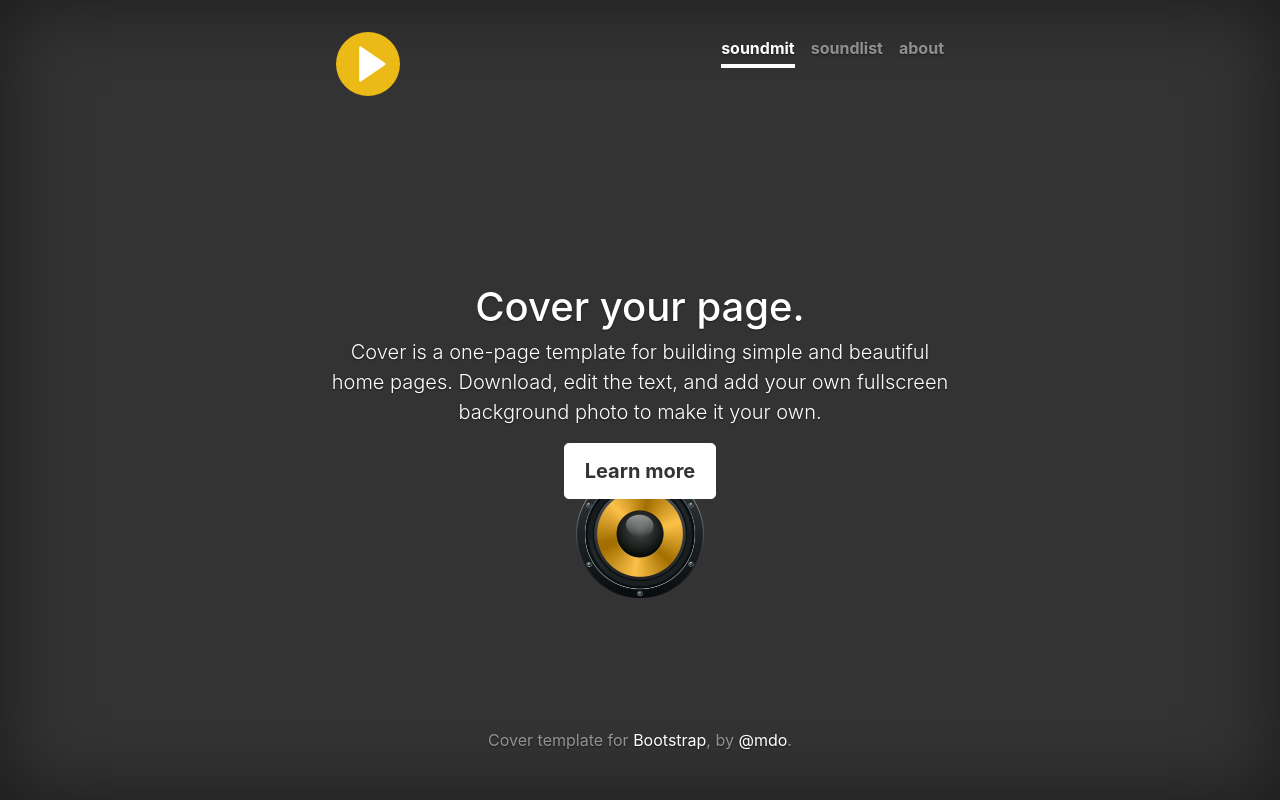
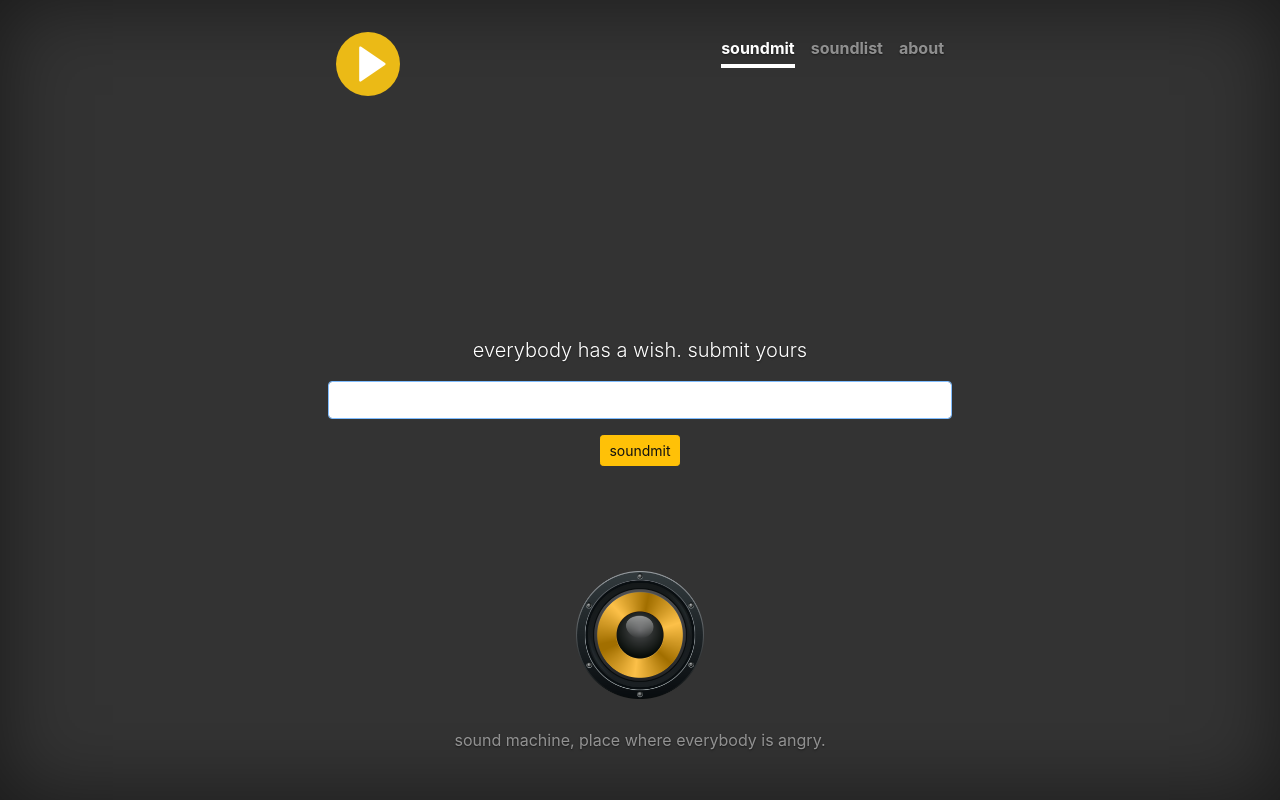
Before and after one commit to m24ko/rpsm, a Flask app: page / in a window 1280 px wide. Run offline with Flask 2, Linux system fonts and the light colour scheme; some libraries are stand-ins or nearby versions.

Commit message:
prelazimo na linux

```diff
--- /dev/null
+++ b/main/MockDB.py
@@ -0,0 +1,2 @@
+class DB(object):
+    data = []
--- a/main/main.py
+++ b/main/main.py
@@ -1,11 +1,39 @@
-from flask import Flask, render_template
+from flask import Flask, render_template, flash, redirect, url_for, session, request, logging
+from wtforms import Form, StringField, TextAreaField, PasswordField, validators
+from MockDB import DB
 
 app = Flask(__name__)
 
 
-@app.route("/")
+@app.route("/", methods=['GET', 'POST'])
 def index():
-    return render_template("index.html")
+    form = RegisterForm(request.form)
+    if request.method == 'POST' and form.validate():
+        song_url = form.youtube_url.data
+        DB.data.append(song_url)
+        form.reset()
+        redirect(url_for('index'))
+    return render_template("soundmit.html", form=form, a="vlada")
+
+
+@app.route("/soundlist")
+def soundlist():
+    return render_template("soundlist.html", songs=DB.data)
+
+
+@app.route("/about")
+def about():
+    return render_template("about.html")
+
+
+# Soundmit Form Class
+class RegisterForm(Form):
+    youtube_url = StringField('', [validators.DataRequired(),
+                                   validators.URL()])
+
+    def reset(self):
+        self.youtube_url.data = ''
+
 
 if __name__ == '__main__':
     app.run()
--- a/main/static/css/style.css
+++ b/main/static/css/style.css
@@ -27,7 +27,7 @@ a:hover {
 html,
 body {
   height: 100%;
-  background: #333333 url(../img/background.png) no-repeat center 70%;
+  background: #333333 url(../img/background.png) no-repeat center 85%;
   background-size: 10%;
 }
 body {
@@ -57,6 +57,10 @@ body {
 /* Padding for spacing */
 .inner {
   padding: 2rem;
+}
+
+.li-test-color {
+  color: #000;
 }
 
 
--- /dev/null
+++ b/main/templates/includes/_formhelpers.html
@@ -0,0 +1,8 @@
+{% macro render_field(field) %}
+  {{ field(**kwargs)|safe }}
+  {% if field.errors %}
+    {% for error in field.errors %}
+      <span class="help-inline">{{ error }}</span>
+    {% endfor %}
+  {% endif %}
+{% endmacro %}
--- a/main/templates/index.html
+++ /dev/null
@@ -1,66 +0,0 @@
-<!DOCTYPE html>
-<html lang="en">
-  <head>
-    <meta charset="utf-8">
-    <meta name="viewport" content="width=device-width, initial-scale=1, shrink-to-fit=no">
-    <meta name="description" content="">
-    <meta name="author" content="">
-    <link rel="icon" href="../../../../favicon.ico">
-
-    <title>Cover Template for Bootstrap</title>
-
-    <!-- Bootstrap core CSS -->
-    <link rel="stylesheet" href="https://maxcdn.bootstrapcdn.com/bootstrap/4.0.0-beta/css/bootstrap.min.css" integrity="sha384-/Y6pD6FV/Vv2HJnA6t+vslU6fwYXjCFtcEpHbNJ0lyAFsXTsjBbfaDjzALeQsN6M" crossorigin="anonymous">
-
-    <!-- Custom styles for this template -->
-    <link href="{{ url_for('static', filename='css/style.css') }}" rel="stylesheet">
-  </head>
-
-  <body>
-
-    <div class="site-wrapper">
-
-      <div class="site-wrapper-inner">
-
-        <div class="cover-container">
-
-          <div class="masthead clearfix">
-            <div class="inner">
-              <h3 class="masthead-brand"><img src="{{ url_for('static', filename='img/play-button.png') }}"></h3>
-              <nav class="nav nav-masthead">
-                <a class="nav-link active" href="#">soundmit</a>
-                <a class="nav-link" href="#">soundlist</a>
-                <a class="nav-link" href="#">about</a>
-              </nav>
-            </div>
-          </div>
-
-          <div class="inner cover">
-            <h1 class="cover-heading">Cover your page.</h1>
-            <p class="lead">Cover is a one-page template for building simple and beautiful home pages. Download, edit the text, and add your own fullscreen background photo to make it your own.</p>
-            <p class="lead">
-              <a href="#" class="btn btn-lg btn-secondary">Learn more</a>
-            </p>
-          </div>
-
-          <div class="mastfoot">
-            <div class="inner">
-              <p>Cover template for <a href="https://getbootstrap.com">Bootstrap</a>, by <a href="https://twitter.com/mdo">@mdo</a>.</p>
-            </div>
-          </div>
-
-        </div>
-
-      </div>
-
-    </div>
-
-    <!-- Bootstrap core JavaScript
-    ================================================== -->
-    <!-- Placed at the end of the document so the pages load faster -->
-    <script src="https://code.jquery.com/jquery-3.2.1.slim.min.js" integrity="sha384-KJ3o2DKtIkvYIK3UENzmM7KCkRr/rE9/Qpg6aAZGJwFDMVNA/GpGFF93hXpG5KkN" crossorigin="anonymous"></script>
-    <script>window.jQuery || document.write('<script src="/js/jquery.min.js"><\/script>')</script>
-    <script src="https://cdnjs.cloudflare.com/ajax/libs/popper.js/1.11.0/umd/popper.min.js" integrity="sha384-b/U6ypiBEHpOf/4+1nzFpr53nxSS+GLCkfwBdFNTxtclqqenISfwAzpKaMNFNmj4" crossorigin="anonymous"></script>
-    <script src="https://maxcdn.bootstrapcdn.com/bootstrap/4.0.0-beta/js/bootstrap.min.js" integrity="sha384-h0AbiXch4ZDo7tp9hKZ4TsHbi047NrKGLO3SEJAg45jXxnGIfYzk4Si90RDIqNm1" crossorigin="anonymous"></script>
-  </body>
-</html>
--- a/main/templates/layout.html
+++ b/main/templates/layout.html
@@ -1,24 +1,82 @@
 <!DOCTYPE html>
 <html lang="en">
-  <head>
-    <!-- Required meta tags -->
+<head>
     <meta charset="utf-8">
     <meta name="viewport" content="width=device-width, initial-scale=1, shrink-to-fit=no">
+    <meta name="description" content="">
+    <meta name="author" content="Marko Šuker & Vladimir Vulin">
+    <link rel="icon" href="{{ url_for('static', filename='img/play-button.png') }}">
 
-    <meta name="author" content="Marko Suker & Vladimir Vulin">
+    <title>Cover Template for Bootstrap</title>
 
-    <!-- Bootstrap CSS -->
-    <link rel="stylesheet" href="https://maxcdn.bootstrapcdn.com/bootstrap/4.0.0-beta/css/bootstrap.min.css" integrity="sha384-/Y6pD6FV/Vv2HJnA6t+vslU6fwYXjCFtcEpHbNJ0lyAFsXTsjBbfaDjzALeQsN6M" crossorigin="anonymous">
-  </head>
-  <body>
-    {% block body %}
+    <!-- Bootstrap core CSS -->
+    <link rel="stylesheet" href="https://maxcdn.bootstrapcdn.com/bootstrap/4.0.0-beta/css/bootstrap.min.css"
+          integrity="sha384-/Y6pD6FV/Vv2HJnA6t+vslU6fwYXjCFtcEpHbNJ0lyAFsXTsjBbfaDjzALeQsN6M" crossorigin="anonymous">
 
-    {% endblock %}
+    <!-- Custom styles for this template -->
+    <link href="{{ url_for('static', filename='css/style.css') }}" rel="stylesheet" type="text/css">
+</head>
 
-    <!-- Optional JavaScript -->
-    <!-- jQuery first, then Popper.js, then Bootstrap JS -->
-    <script src="https://code.jquery.com/jquery-3.2.1.slim.min.js" integrity="sha384-KJ3o2DKtIkvYIK3UENzmM7KCkRr/rE9/Qpg6aAZGJwFDMVNA/GpGFF93hXpG5KkN" crossorigin="anonymous"></script>
-    <script src="https://cdnjs.cloudflare.com/ajax/libs/popper.js/1.11.0/umd/popper.min.js" integrity="sha384-b/U6ypiBEHpOf/4+1nzFpr53nxSS+GLCkfwBdFNTxtclqqenISfwAzpKaMNFNmj4" crossorigin="anonymous"></script>
-    <script src="https://maxcdn.bootstrapcdn.com/bootstrap/4.0.0-beta/js/bootstrap.min.js" integrity="sha384-h0AbiXch4ZDo7tp9hKZ4TsHbi047NrKGLO3SEJAg45jXxnGIfYzk4Si90RDIqNm1" crossorigin="anonymous"></script>
-  </body>
+{% set navigation_bar = [
+('../', 'soundmit', 'soundmit'),
+('soundlist', 'soundlist', 'soundlist'),
+('about', 'about', 'about')
+] -%}
+
+{% set active_page = active_page|default('index') -%}
+
+<body>
+
+<div class="site-wrapper">
+
+    <div class="site-wrapper-inner">
+
+        <div class="cover-container">
+
+            <div class="masthead clearfix">
+                <div class="inner">
+                    <h3 class="masthead-brand"><img src="{{ url_for('static', filename='img/play-button.png') }}"></h3>
+                    <nav class="nav nav-masthead">
+                        {% for href, id, caption in navigation_bar %}
+
+                        {% if id == active_page %}
+                        <a class="nav-link active" href={{href}}>{{caption}}</a>
+                        {% endif %}
+                        {% if id != active_page %}
+                        <a class="nav-link" href={{href}}>{{caption}}</a>
+                        {% endif %}
+                        {% endfor %}
+                    </nav>
+                </div>
+            </div>
+
+            {% block inner_cover %}
+            {% endblock %}
+
+            <div class="mastfoot">
+                <div class="inner">
+                    <p>sound machine, place where everybody is angry.</p>
+                </div>
+            </div>
+
+        </div>
+
+    </div>
+
+</div>
+
+<!-- Bootstrap core JavaScript
+================================================== -->
+<!-- Placed at the end of the document so the pages load faster -->
+<script src="https://code.jquery.com/jquery-3.2.1.slim.min.js"
+        integrity="sha384-KJ3o2DKtIkvYIK3UENzmM7KCkRr/rE9/Qpg6aAZGJwFDMVNA/GpGFF93hXpG5KkN"
+        crossorigin="anonymous"></script>
+<script>window.jQuery || document.write('<script src="/js/jquery.min.js"><\/script>')</script>
+<script src="https://cdnjs.cloudflare.com/ajax/libs/popper.js/1.11.0/umd/popper.min.js"
+        integrity="sha384-b/U6ypiBEHpOf/4+1nzFpr53nxSS+GLCkfwBdFNTxtclqqenISfwAzpKaMNFNmj4"
+        crossorigin="anonymous"></script>
+<script src="https://maxcdn.bootstrapcdn.com/bootstrap/4.0.0-beta/js/bootstrap.min.js"
+        integrity="sha384-h0AbiXch4ZDo7tp9hKZ4TsHbi047NrKGLO3SEJAg45jXxnGIfYzk4Si90RDIqNm1"
+        crossorigin="anonymous"></script>
+</body>
 </html>
--- /dev/null
+++ b/main/templates/soundmit.html
@@ -0,0 +1,15 @@
+{% extends 'layout.html' %}
+{% set active_page = "soundmit" %}
+
+{% block inner_cover %}
+{% from "includes/_formhelpers.html" import render_field %}
+<div class="inner cover">
+    <p class="lead">everybody has a wish. submit yours</p>
+    <form method="post", action="">
+        <div class="form-group">
+            {{render_field(form.youtube_url, autofocus=true, class_="form-control")}}
+        </div>
+        <input type="submit" class="btn btn-sm btn-warning" value="soundmit">
+    </form>
+</div>
+{% endblock %}
--- a/setup.py
+++ b/setup.py
@@ -5,8 +5,8 @@ except ImportError:
 config = {
     'description': 'modern jukebox',
     'author': 'Marko Suker, Vladimir Vulin',
-    'url': 'https://github.com/m24ko/rpsm',
-    'download_url': 'https://github.com/m24ko/rpsm',
+    'url': 'https://github.com/msuker/rpsm',
+    'download_url': 'https://github.com/msuker/rpsm',
     'author_email': 'email@gmail.com',
     'version': '0.1',
     'install_requires': [''],
```
Also changed, not shown: main/templates/about.html (added, +9 -0 lines), main/templates/soundlist.html (added, +12 -0 lines).
